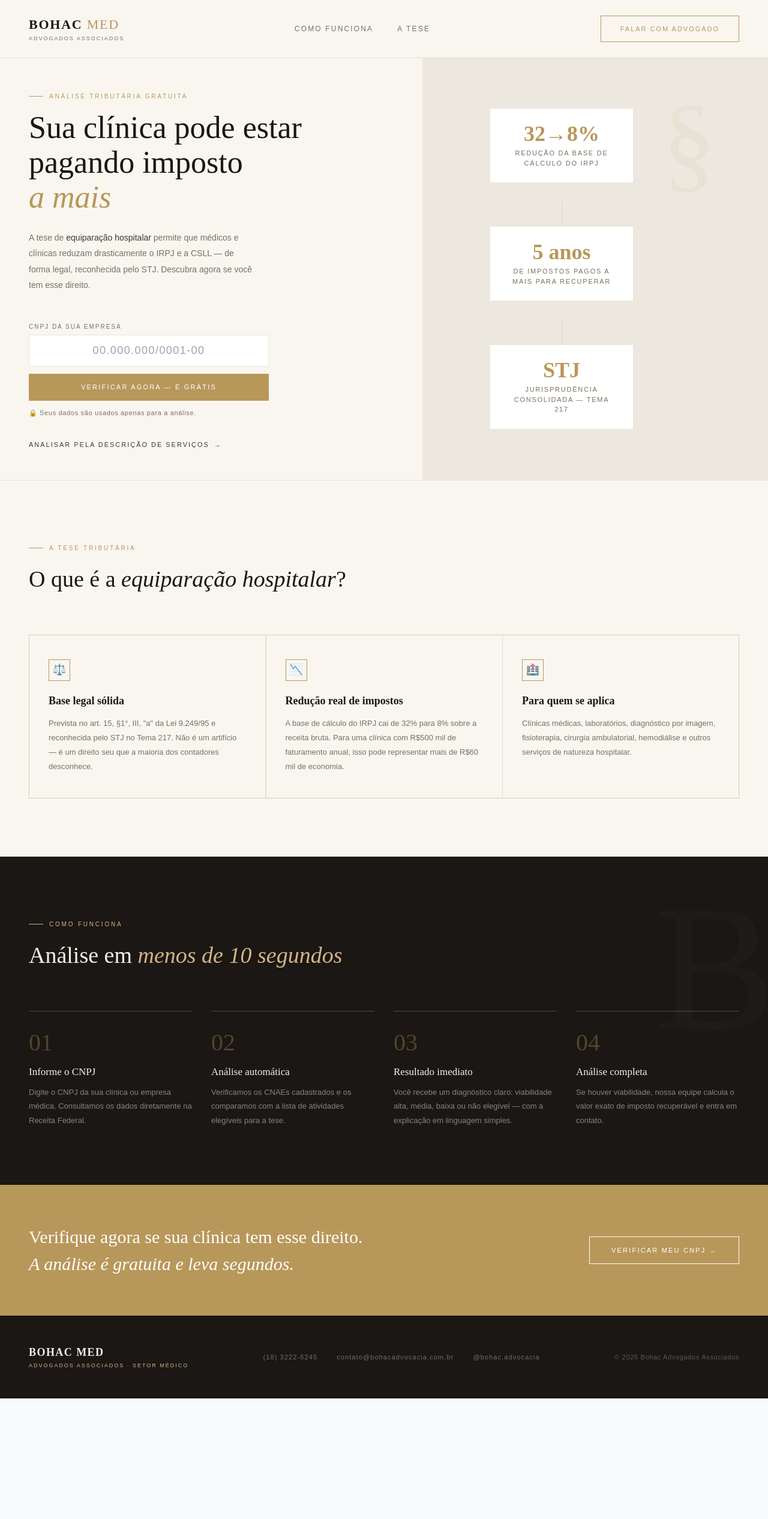
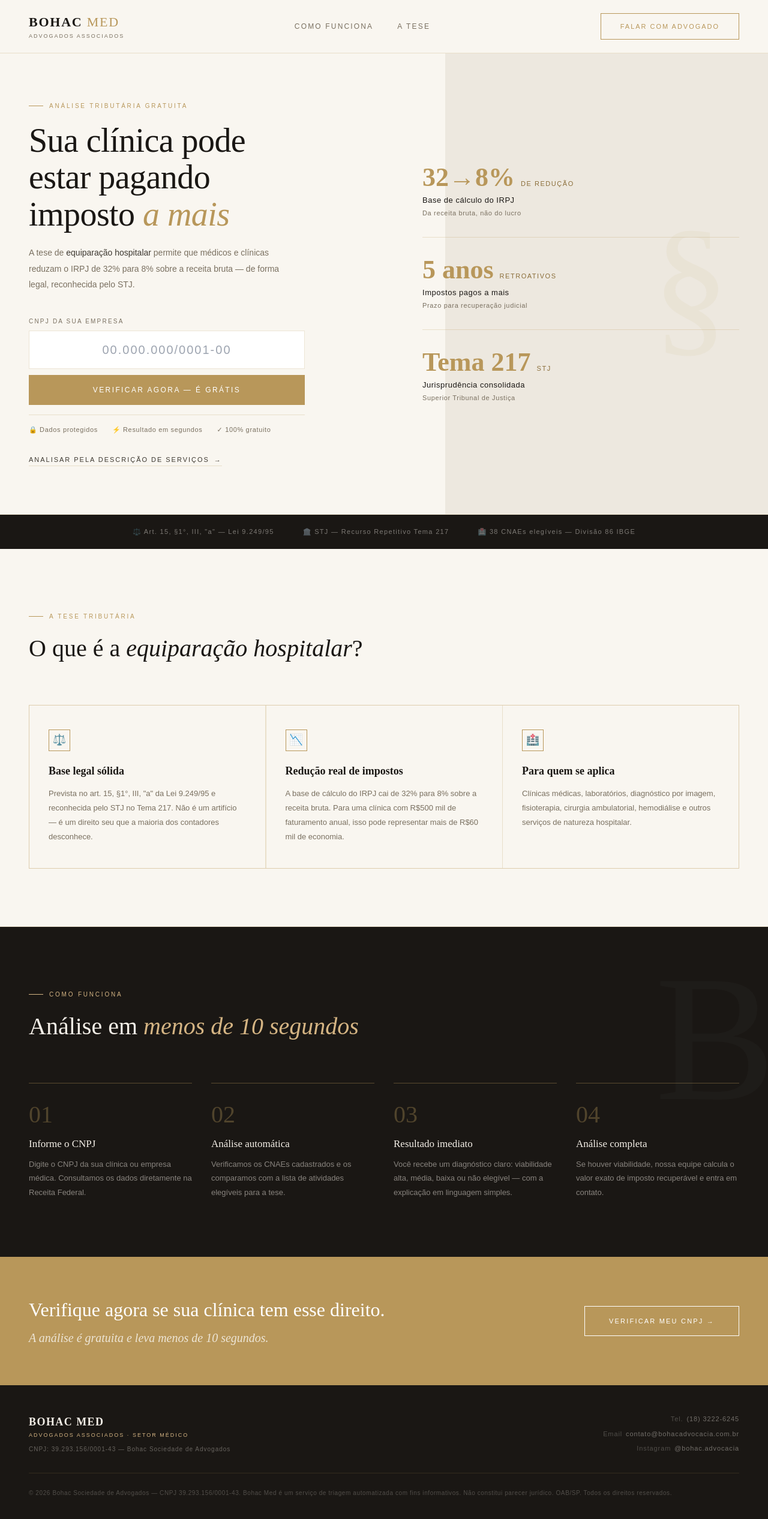
Before and after one commit to BohacAdv/bohac-med, a Next.js app: page / in a window 1280 px wide. Shown: the top 2532 px of the page at 60% size. Before the commit the page ends 2331 px from the top, so only its background shows below. Built offline with nearby package versions, Linux system fonts and the light colour scheme.

Commit message:
feat: melhoria front-end - hero, stats, CNPJ, lead form

```diff
--- a/src/app/page.tsx
+++ b/src/app/page.tsx
@@ -50,7 +50,7 @@ export default function HomePage() {
       {/* ── NAV ── */}
       <nav style={{
         display: "flex", alignItems: "center", justifyContent: "space-between",
-        padding: "1.5rem 3rem",
+        padding: "1.25rem 3rem",
         borderBottom: "1px solid var(--line)",
         background: "var(--cream)",
         position: "sticky", top: 0, zIndex: 10,
@@ -83,45 +83,58 @@ export default function HomePage() {
 
       {/* ── HERO ── */}
       <section style={{
-        minHeight: "88vh",
+        minHeight: "calc(100vh - 68px)",
         display: "grid",
         gridTemplateColumns: "1fr 1fr",
-        padding: "0 3rem",
-        alignItems: "center",
-        borderBottom: "1px solid var(--line)",
         position: "relative",
         overflow: "hidden",
+        borderBottom: "1px solid var(--line)",
       }}>
         {/* fundo direito */}
         <div style={{
-          position: "absolute", right: 0, top: 0, bottom: 0, width: "45%",
+          position: "absolute", right: 0, top: 0, bottom: 0, width: "42%",
           background: "var(--cream-dark)", zIndex: 0,
         }} />
 
+        {/* marca d'água */}
+        <div style={{
+          position: "absolute", right: "6%", top: "50%",
+          transform: "translateY(-50%)",
+          fontFamily: "'Cormorant Garamond', serif", fontSize: 260, fontWeight: 300,
+          color: "rgba(184,151,90,0.07)", lineHeight: 1, pointerEvents: "none",
+          letterSpacing: "-0.05em", userSelect: "none",
+        }}>§</div>
+
         {/* coluna esquerda */}
-        <div style={{ position: "relative", zIndex: 1, paddingRight: "4rem" }}>
-          <div className="section-tag-el">Análise tributária gratuita</div>
+        <div style={{
+          position: "relative", zIndex: 1,
+          display: "flex", flexDirection: "column", justifyContent: "center",
+          padding: "5rem 3.5rem 5rem 3rem",
+        }}>
+          <div className="section-tag-el" style={{ marginBottom: "1.25rem" }}>Análise tributária gratuita</div>
           <h1 style={{
             fontFamily: "'Cormorant Garamond', serif",
-            fontSize: 52,
+            fontSize: 56,
             fontWeight: 300,
-            lineHeight: 1.12,
-            marginBottom: "1.5rem",
+            lineHeight: 1.1,
+            marginBottom: "1.25rem",
+            letterSpacing: "-0.01em",
           }}>
-            Sua clínica pode estar<br />
-            pagando imposto<br />
-            <em style={{ fontStyle: "italic", color: "var(--gold)" }}>a mais</em>
+            Sua clínica pode<br />
+            estar pagando<br />
+            imposto <em style={{ fontStyle: "italic", color: "var(--gold)" }}>a mais</em>
           </h1>
-          <p style={{ fontSize: 14, fontWeight: 300, lineHeight: 1.9, color: "var(--muted)", maxWidth: 380, marginBottom: "3rem" }}>
-            A tese de <strong style={{ fontWeight: 400, color: "var(--mid)" }}>equiparação hospitalar</strong> permite que médicos
-            e clínicas reduzam drasticamente o IRPJ e a CSLL — de forma legal, reconhecida pelo STJ.
-            Descubra agora se você tem esse direito.
+          <p style={{ fontSize: 14, fontWeight: 300, lineHeight: 1.9, color: "var(--muted)", maxWidth: 420, marginBottom: "2.5rem" }}>
+            A tese de <strong style={{ fontWeight: 500, color: "var(--mid)" }}>equiparação hospitalar</strong> permite que médicos
+            e clínicas reduzam o IRPJ de 32% para 8% sobre a receita bruta — de forma legal, reconhecida pelo STJ.
           </p>
 
           {/* Formulário CNPJ */}
-          <form onSubmit={handleAnalisar} style={{ display: "flex", flexDirection: "column", gap: 12, maxWidth: 400 }}>
-            <div>
-              <label style={{ display: "block", fontSize: 10, letterSpacing: "0.2em", color: "var(--muted)", textTransform: "uppercase", marginBottom: 6 }}>
+          <form onSubmit={handleAnalisar} style={{ maxWidth: 460 }}>
+            <label style={{
+              display: "block", fontSize: 10, letterSpacing: "0.22em",
+              color: "var(--muted)", textTransform: "uppercase", marginBottom: 8,
+            }}>
               CNPJ da sua empresa
             </label>
             <input
@@ -130,18 +143,17 @@ export default function HomePage() {
               onChange={e => setCnpj(formatarCNPJ(e.target.value))}
               placeholder="00.000.000/0001-00"
               className="bohac-input"
-                style={{ fontSize: 18, textAlign: "center", letterSpacing: "0.08em" }}
+              style={{ fontSize: 20, textAlign: "center", letterSpacing: "0.1em", padding: "16px 20px" }}
               inputMode="numeric"
               maxLength={18}
               disabled={carregando}
             />
-            </div>
-            {erro && <p style={{ fontSize: 12, color: "#b91c1c" }}>{erro}</p>}
+            {erro && <p style={{ fontSize: 12, color: "#b91c1c", marginTop: 8 }}>{erro}</p>}
             <button
               type="submit"
               disabled={carregando}
               className="btn-gold"
-              style={{ width: "100%", textAlign: "center" }}
+              style={{ width: "100%", textAlign: "center", marginTop: 10, padding: "16px 32px", fontSize: 12 }}
             >
               {carregando ? (
                 <span style={{ display: "flex", alignItems: "center", justifyContent: "center", gap: 8 }}>
@@ -156,15 +168,29 @@ export default function HomePage() {
                 "Verificar agora — é grátis"
               )}
             </button>
-            <p style={{ fontSize: 11, color: "var(--muted)", letterSpacing: "0.06em" }}>
-              🔒 Seus dados são usados apenas para a análise.
-            </p>
+
+            {/* Trust bar */}
+            <div style={{
+              display: "flex", gap: "1.5rem", marginTop: "1rem",
+              paddingTop: "1rem", borderTop: "1px solid var(--line)",
+            }}>
+              {[
+                { icon: "🔒", texto: "Dados protegidos" },
+                { icon: "⚡", texto: "Resultado em segundos" },
+                { icon: "✓", texto: "100% gratuito" },
+              ].map(({ icon, texto }) => (
+                <span key={texto} style={{ fontSize: 11, color: "var(--muted)", letterSpacing: "0.06em", display: "flex", alignItems: "center", gap: 5 }}>
+                  {icon} {texto}
+                </span>
+              ))}
+            </div>
           </form>
 
-          <div style={{ marginTop: "2rem" }}>
+          <div style={{ marginTop: "1.75rem" }}>
             <a href="/analise" style={{
               fontSize: 11, letterSpacing: "0.18em", fontWeight: 400, textTransform: "uppercase",
               color: "var(--mid)", textDecoration: "none", display: "inline-flex", alignItems: "center", gap: 8,
+              borderBottom: "1px solid var(--line)", paddingBottom: 2,
             }}>
               Analisar pela descrição de serviços <span>→</span>
             </a>
@@ -174,43 +200,79 @@ export default function HomePage() {
         {/* coluna direita — stats */}
         <div style={{
           position: "relative", zIndex: 1,
-          display: "flex", flexDirection: "column", alignItems: "center",
-          padding: "5rem 2rem", gap: "2rem",
+          display: "flex", flexDirection: "column", justifyContent: "center",
+          padding: "5rem 3rem 5rem 4rem",
         }}>
-          <div style={{
-            position: "absolute", top: "3rem", right: "3rem",
-            fontFamily: "'Cormorant Garamond', serif", fontSize: 180, fontWeight: 300,
-            color: "rgba(184,151,90,0.08)", lineHeight: 1, pointerEvents: "none",
-            letterSpacing: "-0.05em",
-          }}>§</div>
-
           {[
-            { num: "32→8%", label: "Redução da base de cálculo do IRPJ" },
-            { num: "5 anos", label: "De impostos pagos a mais para recuperar" },
-            { num: "STJ", label: "Jurisprudência consolidada — Tema 217" },
-          ].map(({ num, label }, i) => (
-            <div key={i} style={{ display: "flex", flexDirection: "column", alignItems: "center", gap: i < 2 ? 0 : 0 }}>
-              {i > 0 && <div style={{ width: 1, height: 40, background: "var(--line)", margin: "0 auto" }} />}
-              <div style={{
-                background: "#fff", border: "1px solid var(--line)", padding: "1.5rem 2rem",
-                width: 240, textAlign: "center",
+            {
+              num: "32→8%",
+              detalhe: "de redução",
+              label: "Base de cálculo do IRPJ",
+              sub: "Da receita bruta, não do lucro",
+            },
+            {
+              num: "5 anos",
+              detalhe: "retroativos",
+              label: "Impostos pagos a mais",
+              sub: "Prazo para recuperação judicial",
+            },
+            {
+              num: "Tema 217",
+              detalhe: "STJ",
+              label: "Jurisprudência consolidada",
+              sub: "Superior Tribunal de Justiça",
+            },
+          ].map(({ num, detalhe, label, sub }, i) => (
+            <div key={i}>
+              {i > 0 && <div style={{ height: 1, background: "var(--line)", margin: "2rem 0" }} />}
+              <div style={{ display: "flex", alignItems: "baseline", gap: 10, marginBottom: 6 }}>
+                <span style={{
+                  fontFamily: "'Cormorant Garamond', serif",
+                  fontSize: 44, fontWeight: 600,
+                  color: "var(--gold)", lineHeight: 1,
                 }}>
-                <div style={{ fontFamily: "'Cormorant Garamond', serif", fontSize: 36, fontWeight: 600, color: "var(--gold)", lineHeight: 1 }}>
                   {num}
+                </span>
+                <span style={{
+                  fontSize: 11, letterSpacing: "0.14em",
+                  color: "var(--gold-dark)", textTransform: "uppercase", fontWeight: 500,
+                }}>
+                  {detalhe}
+                </span>
               </div>
-                <div style={{ fontSize: 11, letterSpacing: "0.16em", color: "var(--muted)", textTransform: "uppercase", marginTop: 6 }}>
+              <div style={{ fontSize: 13, fontWeight: 500, color: "var(--dark)", letterSpacing: "0.04em", marginBottom: 3 }}>
                 {label}
               </div>
+              <div style={{ fontSize: 11, color: "var(--muted)", letterSpacing: "0.06em" }}>
+                {sub}
               </div>
             </div>
           ))}
         </div>
       </section>
 
+      {/* ── LEGAL BAR ── */}
+      <div style={{
+        background: "var(--dark)",
+        padding: "1.25rem 3rem",
+        display: "flex", alignItems: "center", justifyContent: "center", gap: "3rem",
+        flexWrap: "wrap",
+      }}>
+        {[
+          "⚖️  Art. 15, §1°, III, \"a\" — Lei 9.249/95",
+          "🏛️  STJ — Recurso Repetitivo Tema 217",
+          "🏥  38 CNAEs elegíveis — Divisão 86 IBGE",
+        ].map(item => (
+          <span key={item} style={{ fontSize: 11, letterSpacing: "0.12em", color: "rgba(245,240,232,0.45)", fontWeight: 300 }}>
+            {item}
+          </span>
+        ))}
+      </div>
+
       {/* ── O QUE É A TESE ── */}
       <section id="sobre" style={{ padding: "6rem 3rem", borderBottom: "1px solid var(--line)" }}>
         <div className="section-tag-el">A tese tributária</div>
-        <h2 style={{ fontFamily: "'Cormorant Garamond', serif", fontSize: 38, fontWeight: 300, marginBottom: "4rem" }}>
+        <h2 style={{ fontFamily: "'Cormorant Garamond', serif", fontSize: 40, fontWeight: 300, marginBottom: "4rem", maxWidth: 560 }}>
           O que é a <em style={{ fontStyle: "italic" }}>equiparação hospitalar</em>?
         </h2>
         <div style={{ display: "grid", gridTemplateColumns: "repeat(3, 1fr)", gap: "1.5px", background: "var(--line)", border: "1px solid var(--line)" }}>
@@ -262,7 +324,7 @@ export default function HomePage() {
             <span style={{ display: "block", width: 24, height: 1, background: "var(--gold-light)" }} />
             Como funciona
           </div>
-          <h2 style={{ fontFamily: "'Cormorant Garamond', serif", fontSize: 38, fontWeight: 300, color: "#F5F0E8", marginBottom: "4rem" }}>
+          <h2 style={{ fontFamily: "'Cormorant Garamond', serif", fontSize: 40, fontWeight: 300, color: "#F5F0E8", marginBottom: "4rem" }}>
             Análise em <em style={{ fontStyle: "italic", color: "var(--gold-light)" }}>menos de 10 segundos</em>
           </h2>
           <div style={{ display: "grid", gridTemplateColumns: "repeat(4, 1fr)", gap: "2rem" }}>
@@ -287,19 +349,23 @@ export default function HomePage() {
         background: "var(--gold)", padding: "4rem 3rem",
         display: "flex", alignItems: "center", justifyContent: "space-between", gap: "2rem",
       }}>
-        <div style={{ fontFamily: "'Cormorant Garamond', serif", fontSize: 30, fontWeight: 300, color: "#fff" }}>
-          Verifique agora se sua clínica tem esse direito.<br />
-          <em style={{ fontStyle: "italic" }}>A análise é gratuita e leva segundos.</em>
+        <div>
+          <div style={{ fontFamily: "'Cormorant Garamond', serif", fontSize: 32, fontWeight: 300, color: "#fff", marginBottom: "0.5rem" }}>
+            Verifique agora se sua clínica tem esse direito.
+          </div>
+          <div style={{ fontFamily: "'Cormorant Garamond', serif", fontSize: 20, fontWeight: 300, color: "rgba(255,255,255,0.75)", fontStyle: "italic" }}>
+            A análise é gratuita e leva menos de 10 segundos.
+          </div>
         </div>
         <a
           href="#"
           onClick={e => { e.preventDefault(); window.scrollTo({ top: 0, behavior: "smooth" }); }}
           style={{
-            flexShrink: 0, padding: "14px 36px",
+            flexShrink: 0, padding: "16px 40px",
             border: "1px solid #fff", color: "#fff",
             fontFamily: "'Jost', sans-serif", fontSize: 11, letterSpacing: "0.2em", fontWeight: 500,
             textTransform: "uppercase", textDecoration: "none",
-            transition: "all 0.25s",
+            transition: "all 0.25s", whiteSpace: "nowrap",
           }}
           onMouseEnter={e => { (e.target as HTMLElement).style.background = "#fff"; (e.target as HTMLElement).style.color = "var(--gold)"; }}
           onMouseLeave={e => { (e.target as HTMLElement).style.background = "transparent"; (e.target as HTMLElement).style.color = "#fff"; }}
@@ -311,8 +377,8 @@ export default function HomePage() {
       {/* ── FOOTER ── */}
       <footer style={{
         background: "var(--dark)", padding: "3rem",
-        display: "flex", alignItems: "center", justifyContent: "space-between",
       }}>
+        <div style={{ display: "flex", alignItems: "flex-start", justifyContent: "space-between", marginBottom: "2rem" }}>
           <div>
             <div style={{ fontFamily: "'Cormorant Garamond', serif", fontSize: 18, fontWeight: 600, letterSpacing: "0.08em", color: "#F5F0E8" }}>
               BOHAC MED
@@ -320,14 +386,26 @@ export default function HomePage() {
             <div style={{ fontSize: 9, letterSpacing: "0.22em", fontWeight: 300, color: "var(--gold-light)", textTransform: "uppercase", marginTop: 2 }}>
               Advogados Associados · Setor Médico
             </div>
+            <div style={{ fontSize: 10, letterSpacing: "0.1em", color: "rgba(245,240,232,0.35)", marginTop: 8 }}>
+              CNPJ: 39.293.156/0001-43 — Bohac Sociedade de Advogados
             </div>
-        <div style={{ display: "flex", gap: "2rem" }}>
-          {["(18) 3222-6245", "contato@bohacadvocacia.com.br", "@bohac.advocacia"].map(item => (
-            <span key={item} style={{ fontSize: 11, letterSpacing: "0.1em", color: "rgba(245,240,232,0.4)" }}>{item}</span>
+          </div>
+          <div style={{ display: "flex", flexDirection: "column", gap: "0.5rem", alignItems: "flex-end" }}>
+            {[
+              { label: "Tel.", valor: "(18) 3222-6245" },
+              { label: "Email", valor: "contato@bohacadvocacia.com.br" },
+              { label: "Instagram", valor: "@bohac.advocacia" },
+            ].map(({ label, valor }) => (
+              <span key={valor} style={{ fontSize: 11, letterSpacing: "0.08em", color: "rgba(245,240,232,0.4)" }}>
+                <span style={{ color: "rgba(245,240,232,0.25)", marginRight: 6 }}>{label}</span>{valor}
+              </span>
             ))}
           </div>
-        <div style={{ fontSize: 11, color: "rgba(245,240,232,0.3)", letterSpacing: "0.06em" }}>
-          © {new Date().getFullYear()} Bohac Advogados Associados
+        </div>
+        <div style={{ borderTop: "1px solid rgba(184,151,90,0.15)", paddingTop: "1.5rem" }}>
+          <p style={{ fontSize: 10, color: "rgba(245,240,232,0.25)", letterSpacing: "0.06em", lineHeight: 1.7 }}>
+            © {new Date().getFullYear()} Bohac Sociedade de Advogados — CNPJ 39.293.156/0001-43. Bohac Med é um serviço de triagem automatizada com fins informativos. Não constitui parecer jurídico. OAB/SP. Todos os direitos reservados.
+          </p>
         </div>
       </footer>
     </main>
```
Also changed, not shown: src/app/resultado/page.tsx (+51 -24 lines). Lines whose indentation alone changed are shown as unchanged.
